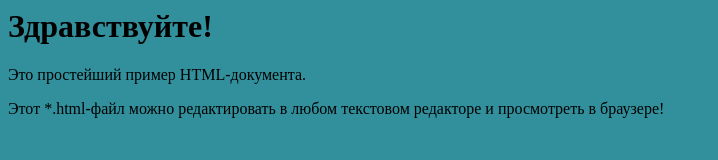
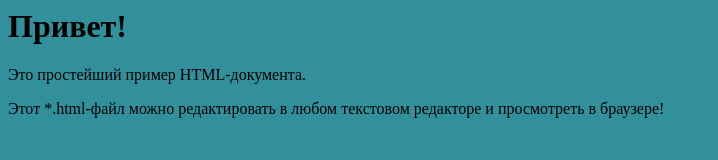
Before and after one commit to Ashterix/iampm17, a plain HTML site: page index.html in a window 1280 px wide. Shown: the whole page, without its empty margins (0-718 px from the left). Drawn offline with Linux system fonts and the light colour scheme.

Commit message:
feature/p2

```diff
--- a/index.html
+++ b/index.html
@@ -3,7 +3,7 @@
     <title>Главная страница</title>
 </head>
 <body style="background: #32909c">
-<h1>Здравствуйте!</h1>
+<h1>Привет!</h1>
 <p style="font-weight: normal"> Это простейший пример HTML-документа. </p>
 <p> Этот *.html-файл можно редактировать в любом текстовом редакторе и просмотреть в браузере!</p>
 </body>
```
